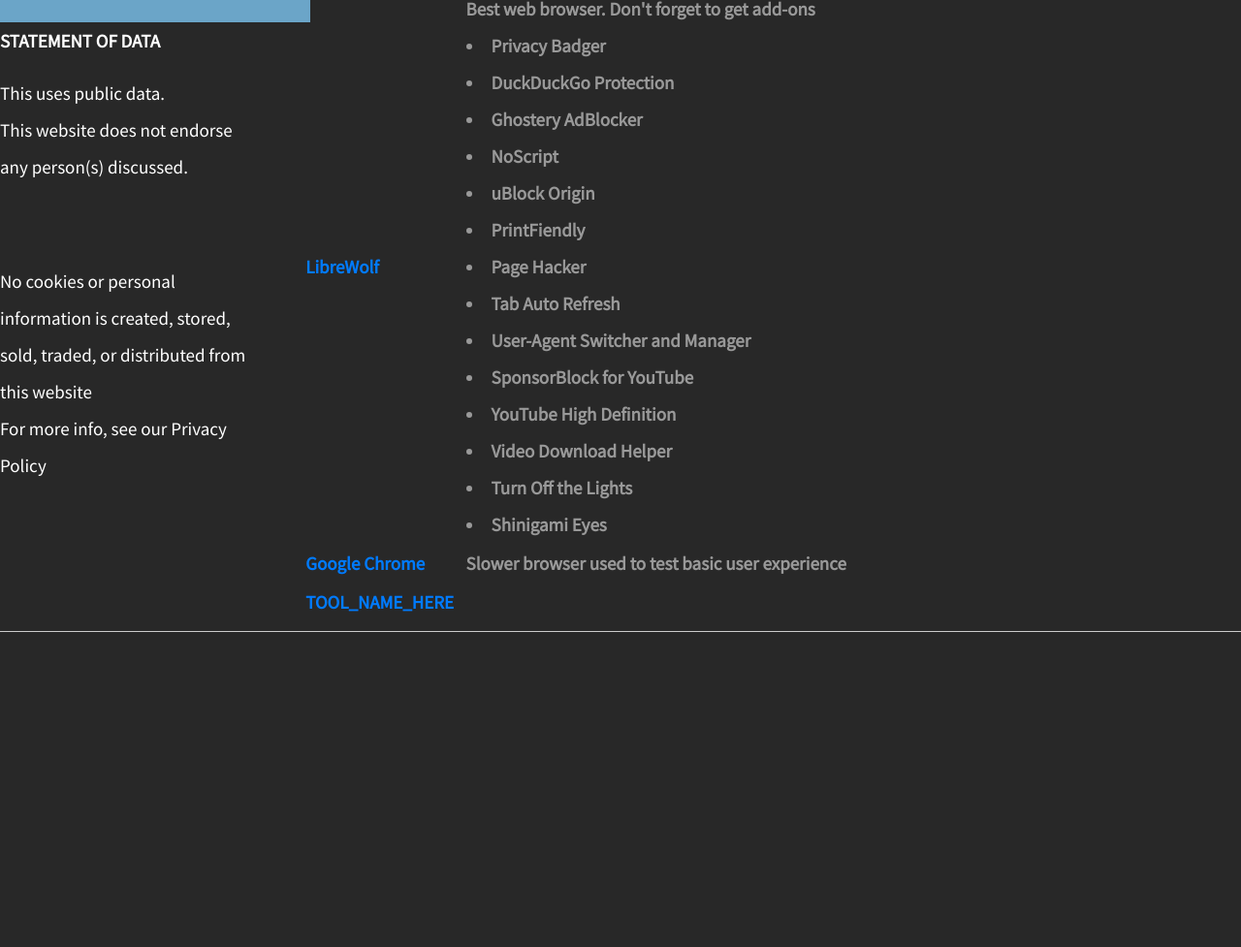
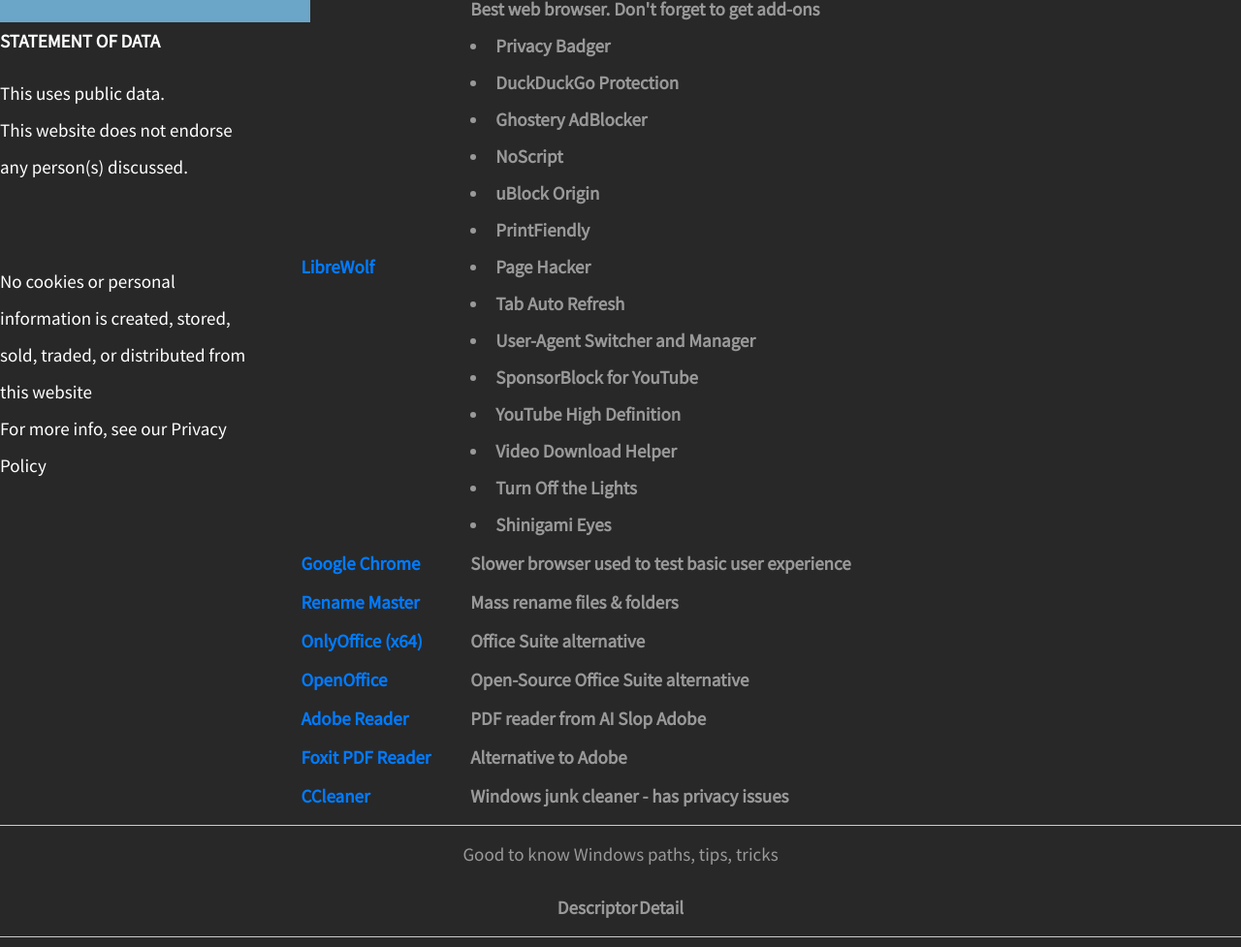
Before and after one commit to TylerAndersenIT/TylerIT.Online, a plain HTML site: page tech.html in a window 1280 px wide. Shown: the part 777-1754 px from the top of the page at 97% size. Before the commit the page ends 1439 px from the top, so only its background shows below. Drawn offline with nearby package versions, Linux system fonts and the light colour scheme.

Commit message:
Update tech.html

```diff
--- a/tech.html
+++ b/tech.html
@@ -57,7 +57,7 @@ $(function(){
 		</tr>
 
 		<tr>
-			<th><a href="https://github.com/microsoft/PowerToys/releases/">Microsoft PowerToys</a></th> <!-- Tool Name -->
+			<th><a href="https://github.com/microsoft/PowerToys/releases/">Microsoft PowerToys </a></th> <!-- Tool Name -->
 			<th>MS suite of basic tools for end users</th> <!-- Description -->
 		</tr>
 
@@ -147,11 +147,34 @@ $(function(){
 		</tr>
 
 		<tr>
-			<th><a href="">TOOL_NAME_HERE</a></th> <!-- Tool Name -->
-			<th></th> <!-- Description -->
+			<th><a href="https://www.joejoesoft.com/vcms/108/">Rename Master</a></th> <!-- Tool Name -->
+			<th>Mass rename files & folders</th> <!-- Description -->
 		</tr>
 
+		<tr>
+			<th><a href="https://download.onlyoffice.com/install/desktop/editors/windows/distrib/onlyoffice/DesktopEditors_x64.msi">OnlyOffice (x64)</a></th> <!-- Tool Name -->
+			<th>Office Suite alternative</th> <!-- Description -->
+		</tr>
 
+		<tr>
+			<th><a href="https://www.openoffice.org/download/index.html">OpenOffice</a></th> <!-- Tool Name -->
+			<th>Open-Source Office Suite alternative</th> <!-- Description -->
+		</tr>
+
+		<tr>
+			<th><a href="https://get.adobe.com/reader/">Adobe Reader</a></th> <!-- Tool Name -->
+			<th>PDF reader from AI Slop Adobe</th> <!-- Description -->
+		</tr>
+
+		<tr>
+			<th><a href="https://www.foxit.com/pdf-reader/">Foxit PDF Reader</a></th> <!-- Tool Name -->
+			<th>Alternative to Adobe</th> <!-- Description -->
+		</tr>
+
+		<tr>
+			<th><a href="https://www.ccleaner.com/ccleaner/download">CCleaner</a></th> <!-- Tool Name -->
+			<th>Windows junk cleaner - has privacy issues</th> <!-- Description -->
+		</tr>
 
 			<!-- TEMPLATE -->
 		<!--<tr>
@@ -159,6 +182,21 @@ $(function(){
 		<!--	<th></th> <!-- Description -->
 		<!--</tr> -->
 	</table>
+<hr width="100%" size="2">
+
+<p> Good to know Windows paths, tips, tricks </p>
+	<table>
+     <tr>
+       <th>Descriptor</th>
+       <th>Detail</th>
+	 </tr>
+
+
+
+
+	</table>
+
+
   <!-- Website main content ends here -->
 </center>
     <script src="/js/jquery.min.js"></script>
```
